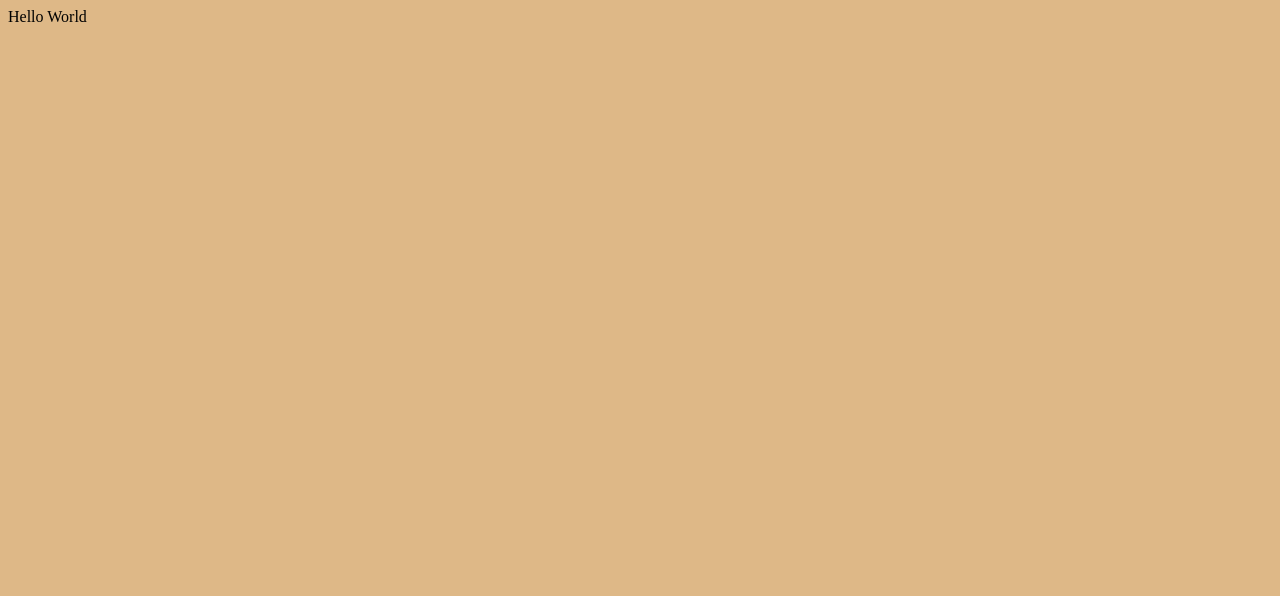
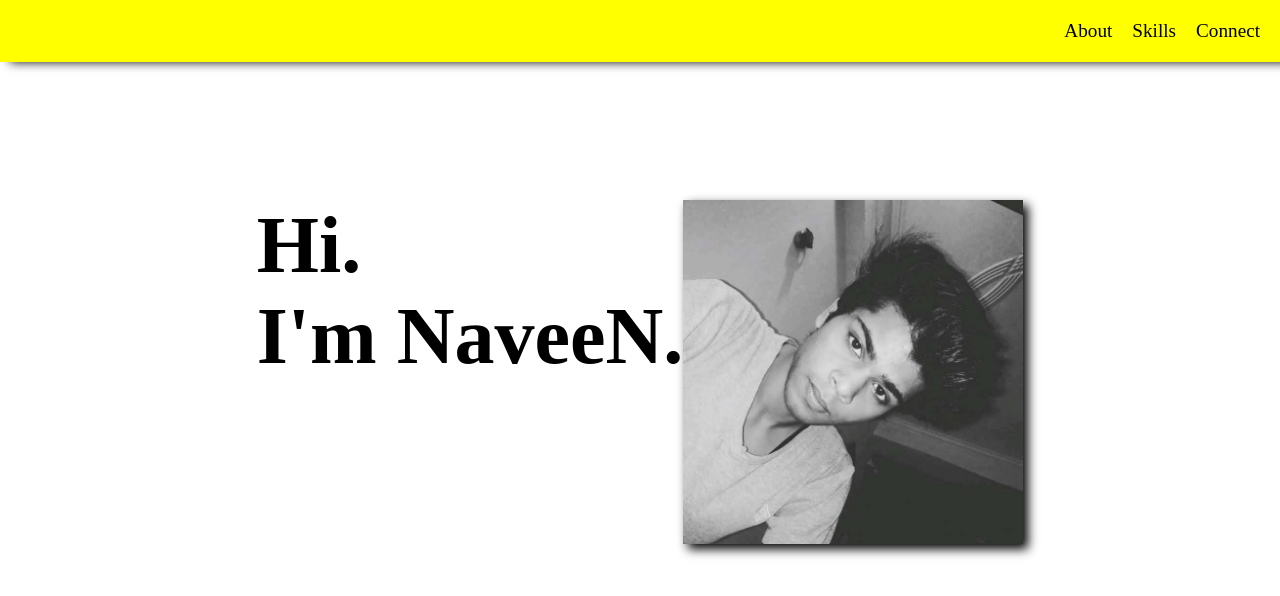
Before and after one commit to nvnx7/my-page-v1, a website: page index.html in a window 1280 px wide. Drawn offline with Linux system fonts and the light colour scheme; files that its build step writes are made by us from their sources; a web font is replaced by a local one.

Commit message:
added navbar and about

```diff
--- a/app/scss/style.scss
+++ b/app/scss/style.scss
@@ -1,3 +1,71 @@
+@import url("https://fonts.googleapis.com/css?family=Overpass+Mono&display=swap");
+
+html,
 body {
-    background-color: burlywood;
+  color: black;
+  background-color: white;
+  font-family: "Overpass Mono";
 }
+
+* {
+  padding: 0px;
+  margin: 0px;
+}
+
+#navbar {
+  width: 100vw;
+  display: block;
+  position: fixed;
+  top: 0px;
+  //   border: solid 5px;
+  background: yellow;
+  box-shadow: 10px 0px 10px black;
+  padding: 20px;
+
+  ul {
+    display: flex;
+    flex-direction: row-reverse;
+    list-style-type: none;
+    // background: greenyellow;
+    margin-right: 30px;
+    font-size: 1.2em;
+
+    li {
+      padding: 0px 10px 0px 10px;
+
+      a {
+        color: black;
+        text-decoration: none;
+      }
+    }
+  }
+}
+
+#wrapper {
+  display: flex;
+  margin-top: 100px;
+  align-items: center;
+  justify-content: center;
+
+  #about {
+    display: flex;
+    flex-direction: row;
+    margin-top: 100px;
+
+    #aboutMe {
+      font-size: 5em;
+      font-weight: bolder;
+    }
+
+    #myPic {
+      background-color: yellow;
+      box-shadow: 5px 5px 10px black;
+
+      img {
+        width: 100%;
+        height: 100%;
+        max-width: 340px;
+      }
+    }
+  }
+}
--- a/gulpfile.js
+++ b/gulpfile.js
@@ -28,6 +28,5 @@ gulp.task("scripts", function() {
 
 gulp.task("watch", function() {
   gulp.watch("app/scss/*.scss", gulp.series(["styles"]));
-  gulp.watch("app/*.html", gulp.series(["useref"]));
   gulp.watch("app/js/*.js", gulp.series(["scripts"]));
 });
--- a/index.html
+++ b/index.html
@@ -6,7 +6,26 @@
   </head>
 
   <body>
-    Hello World
+    <nav id="navbar">
+      <ul id="navList">
+        <li><a href="#connect">Connect</a></li>
+        <li><a href="#skills">Skills</a></li>
+        <li><a href="#about">About</a></li>
+      </ul>
+    </nav>
+
+    <div id="wrapper">
+      <div id="about">
+        <div id="aboutMe">
+          <p>Hi.</p>
+          <p>I'm NaveeN.</p>
+        </div>
+        <div id="myPic">
+          <img src="app/img/pic.jpg" alt="My photo" />
+        </div>
+      </div>
+    </div>
+
     <script src="dist/js/main.js"></script>
   </body>
 </html>
```
Also changed, not shown: dist/css/styles.css, dist/js/main.js.
